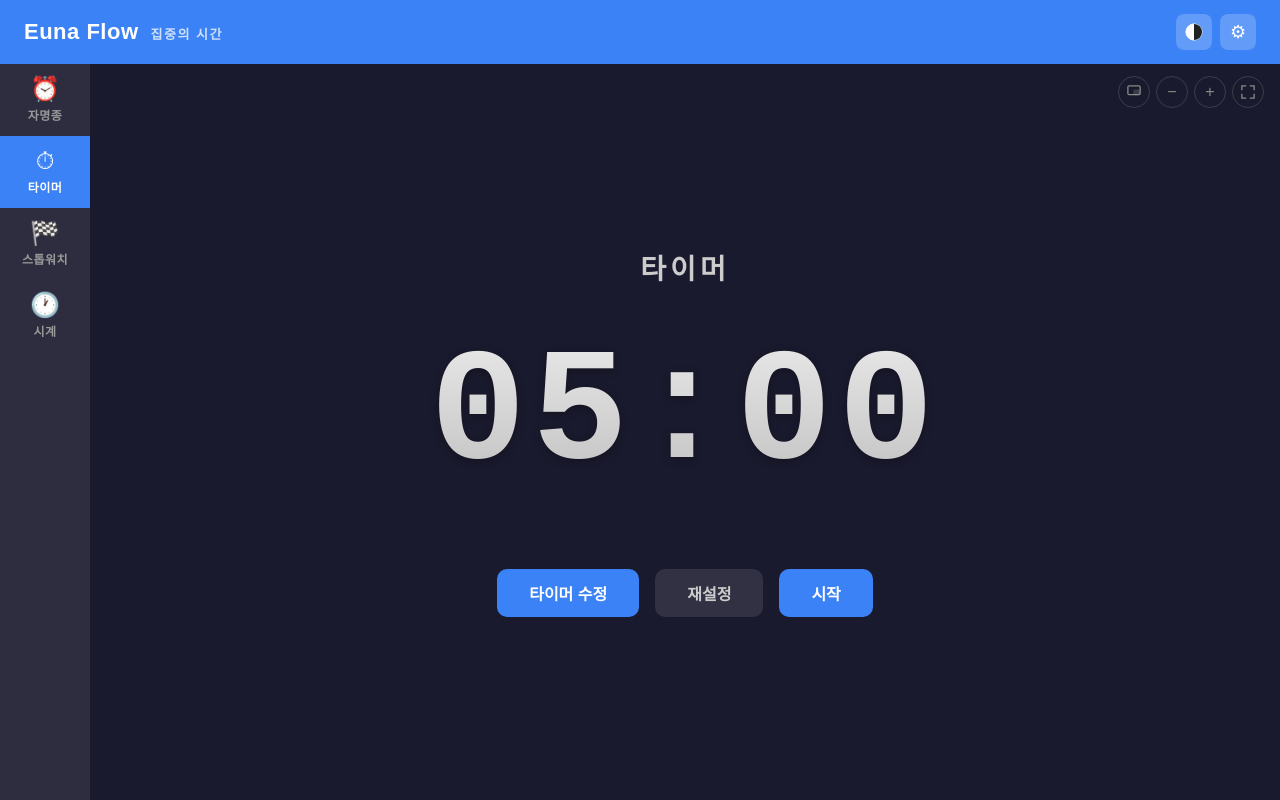
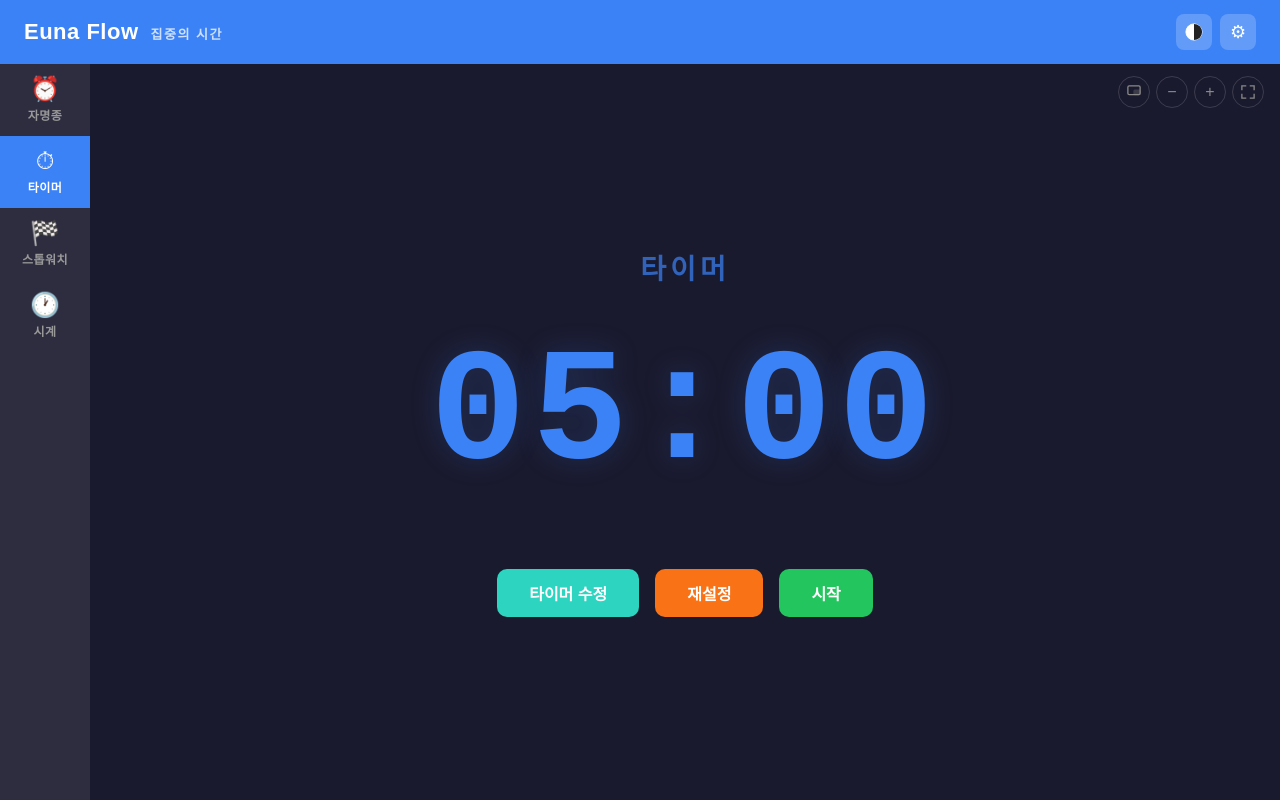
Before and after one commit to florss58-del/euna-flow-timer, a React (Vite) app: page / in a window 1280 px wide. Built offline with nearby package versions, Linux system fonts and the light colour scheme; a web font is replaced by a local one.

Commit message:
Fixed button colors and accent color for time/date displays

```diff
--- a/src/App.css
+++ b/src/App.css
@@ -70,10 +70,8 @@
 }
 
 .app.light .timer-display {
-  background: linear-gradient(180deg, #333 0%, #666 100%);
-  -webkit-background-clip: text;
-  background-clip: text;
-  filter: drop-shadow(0 2px 4px rgba(0,0,0,0.1));
+  color: var(--accent-color, #3b82f6);
+  text-shadow: none;
 }
 
 .app.light .clock-date,
@@ -532,7 +530,8 @@
 .timer-title {
   font-size: 28px;
   font-weight: 700;
-  color: #ccc;
+  color: var(--accent-color, #3b82f6);
+  opacity: 0.7;
   letter-spacing: 4px;
   margin-bottom: 48px;
 }
@@ -540,19 +539,12 @@
 .timer-display {
   font-size: clamp(80px, 18vw, 160px);
   font-weight: 700;
-  color: #e0e0e0;
+  color: var(--accent-color, #3b82f6);
   line-height: 1;
   margin-bottom: 64px;
   user-select: none;
-  text-shadow:
-    0 0 2px rgba(224,224,224,0.3),
-    inset 0 0 0 transparent;
-  background: linear-gradient(180deg, #e8e8e8 0%, #c0c0c0 100%);
-  -webkit-background-clip: text;
-  -webkit-text-fill-color: transparent;
-  background-clip: text;
-  filter: drop-shadow(0 2px 4px rgba(0,0,0,0.3));
-  transition: font-family 0.2s, letter-spacing 0.2s;
+  text-shadow: 0 0 30px rgba(59,130,246,0.2);
+  transition: font-family 0.2s, letter-spacing 0.2s, color 0.3s;
 }
 
 .timer-display.digital {
@@ -761,13 +753,15 @@
 /* Clock */
 .clock-date {
   font-size: 20px;
-  color: #888;
+  color: var(--accent-color, #3b82f6);
+  opacity: 0.7;
   margin-top: 10px;
 }
 
 .clock-ampm {
   font-size: 28px;
-  color: #888;
+  color: var(--accent-color, #3b82f6);
+  opacity: 0.7;
   margin-bottom: -10px;
 }
 
--- a/src/components/Timer.jsx
+++ b/src/components/Timer.jsx
@@ -184,14 +184,14 @@
         {formatDisplay(displayMs)}
       </div>
       <div className="btn-row">
-        <button className="action-btn primary" onClick={openEdit}>타이머 수정</button>
-        <button className="action-btn secondary" onClick={handleReset}>재설정</button>
+        <button className="action-btn" style={{background:'#2dd4bf',color:'#fff'}} onClick={openEdit}>타이머 수정</button>
+        <button className="action-btn" style={{background:'#f97316',color:'#fff'}} onClick={handleReset}>재설정</button>
         {!running ? (
-          <button className="action-btn primary" onClick={handleStart}>
+          <button className="action-btn" style={{background:'#22c55e',color:'#fff'}} onClick={handleStart}>
             {started ? '계속' : '시작'}
           </button>
         ) : (
-          <button className="action-btn danger" onClick={handlePause}>일시정지</button>
+          <button className="action-btn" style={{background:'#ef4444',color:'#fff'}} onClick={handlePause}>일시정지</button>
         )}
       </div>
 
```
